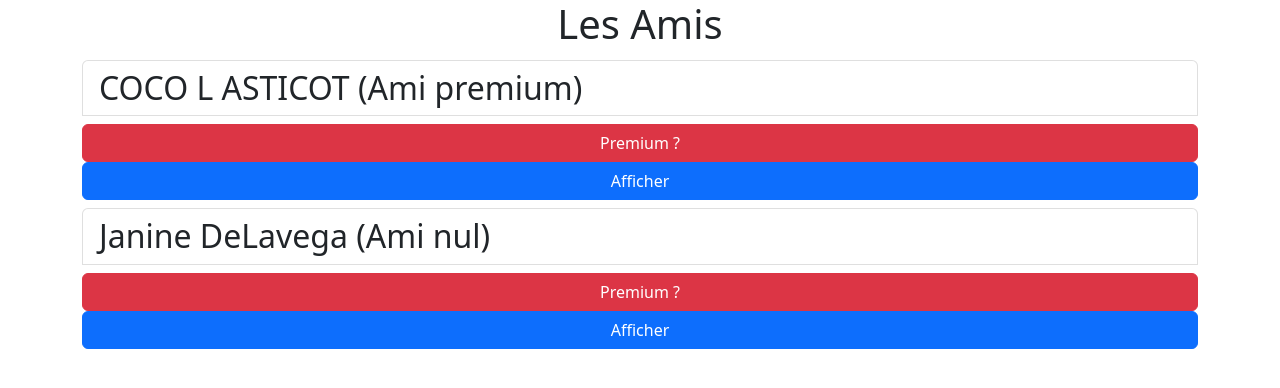
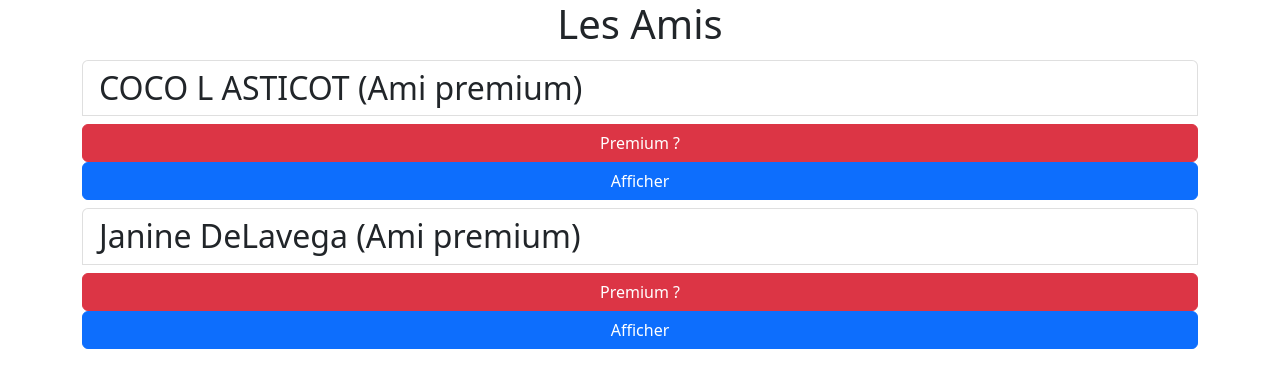
Before and after one commit to laetitiaDEL/vue-cli_cda, a Vue app: page / in a window 1280 px wide. Shown: the top 388 px of the page. Built offline with nearby package versions, Linux system fonts and the light colour scheme.

Commit message:
component commu emit event custom

```diff
--- a/src/App.vue
+++ b/src/App.vue
@@ -2,7 +2,7 @@
   <!-- <div class="container"> -->
     <h1 class="text-center">Les Amis</h1>
     <ul class="list-group">
-      <un-ami v-for="unAmi in lesAmis" v-bind:key="unAmi.id" v-bind:leNom="unAmi.name" v-bind:lePhone="unAmi.phone" v-bind:leMail="unAmi.email" v-bind:premium="unAmi.premium" v-on:mon-event-premium="afficherStatusPremium()"></un-ami>
+      <un-ami v-for="unAmi in lesAmis" v-bind:key="unAmi.id" v-bind:id="unAmi.id" v-bind:leNom="unAmi.name" v-bind:lePhone="unAmi.phone" v-bind:leMail="unAmi.email" v-bind:premium="unAmi.premium" v-on:mon-event-premium="afficherStatusPremium(unAmi.id)"></un-ami>
       <!--<un-ami leNom="Gérard Menvuça" lePhone="0987654" leMail="gérard@menvuca.com" premium="0"></un-ami>
       <un-ami lePhone="0987654" leMail="gérard@menvuca.com" premium="1000"></un-ami>-->
     </ul>
@@ -26,7 +26,7 @@ export default{
             name: 'Janine DeLavega',
             phone: '09876 543 221',
             email: 'janine@delavega.com',
-            premium: false
+            premium: true
 
         },
       ],
@@ -34,8 +34,10 @@ export default{
   },
 
   methods:{
-    afficherStatusPremium(){
-      console.log("ça affiche des trucs !");
+    afficherStatusPremium(leIdDansUnAmi){
+      const unAmiIdentified = this.lesAmis.find(unAmi=>unAmi.id === leIdDansUnAmi);
+      unAmiIdentified.premium = !unAmiIdentified.premium;
+      console.log("Bidule");
     }
   }
 }
--- a/src/components/UnAmi.vue
+++ b/src/components/UnAmi.vue
@@ -1,7 +1,7 @@
 <template>
     <div class="container my-1">
         <ul class="list-group">
-            <h2 class="list-group-item">{{leNom}} {{premiumData ? '(Ami premium)':'(Ami nul)'}}</h2>
+            <h2 class="list-group-item">{{leNom}} {{premium ? '(Ami premium)':'(Ami nul)'}}</h2>
             <button @click="afficherPremium" class="btn btn-danger">Premium ?</button>
             <button @click="afficherDetails" class="btn btn-primary">{{detailsVisibles? 'Masquer': 'Afficher'}}</button>
             <ul v-if="detailsVisibles" class="list-group">
@@ -21,6 +21,10 @@ export default {
         'premium'
     ],*/
     props:{
+        id:{
+            type:String,
+            required: true,
+        },
         leNom:{
             type:String,
             required:true
@@ -50,7 +54,7 @@ export default {
                 email:'jojo@barjo.com',
             },*/
             // Pour contourner le pb des props on passe par une data, elle on pourra la modifier dans ce composant
-            premiumData: this.premium
+            //premiumData: this.premium
         }
     },
     methods:{
@@ -59,7 +63,7 @@ export default {
         },
         afficherPremium(){
             //this.premiumData = !this.premiumData;
-            this.$emit("mon-event-premium");
+            this.$emit("mon-event-premium", this.id);
         }
     },
 }
```
